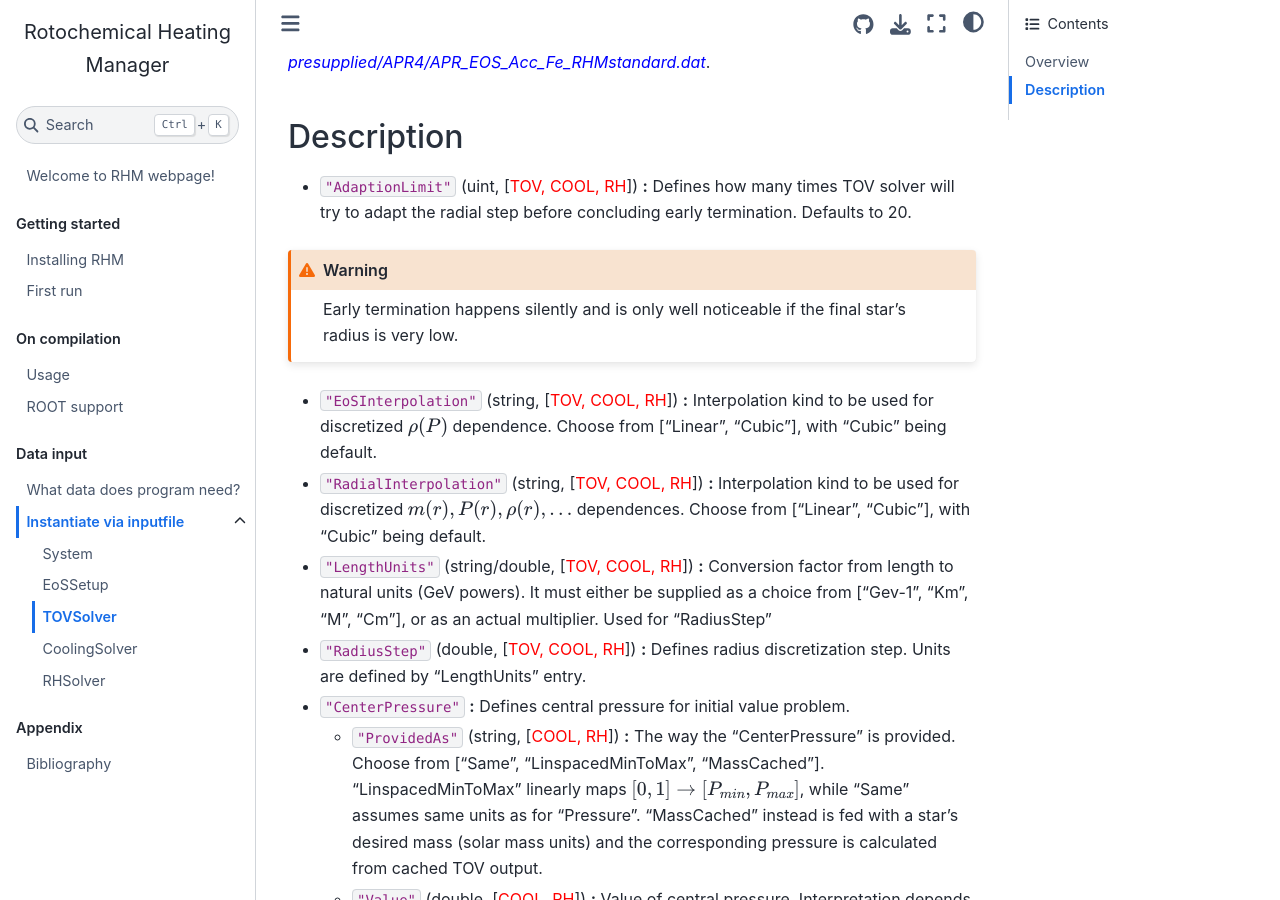
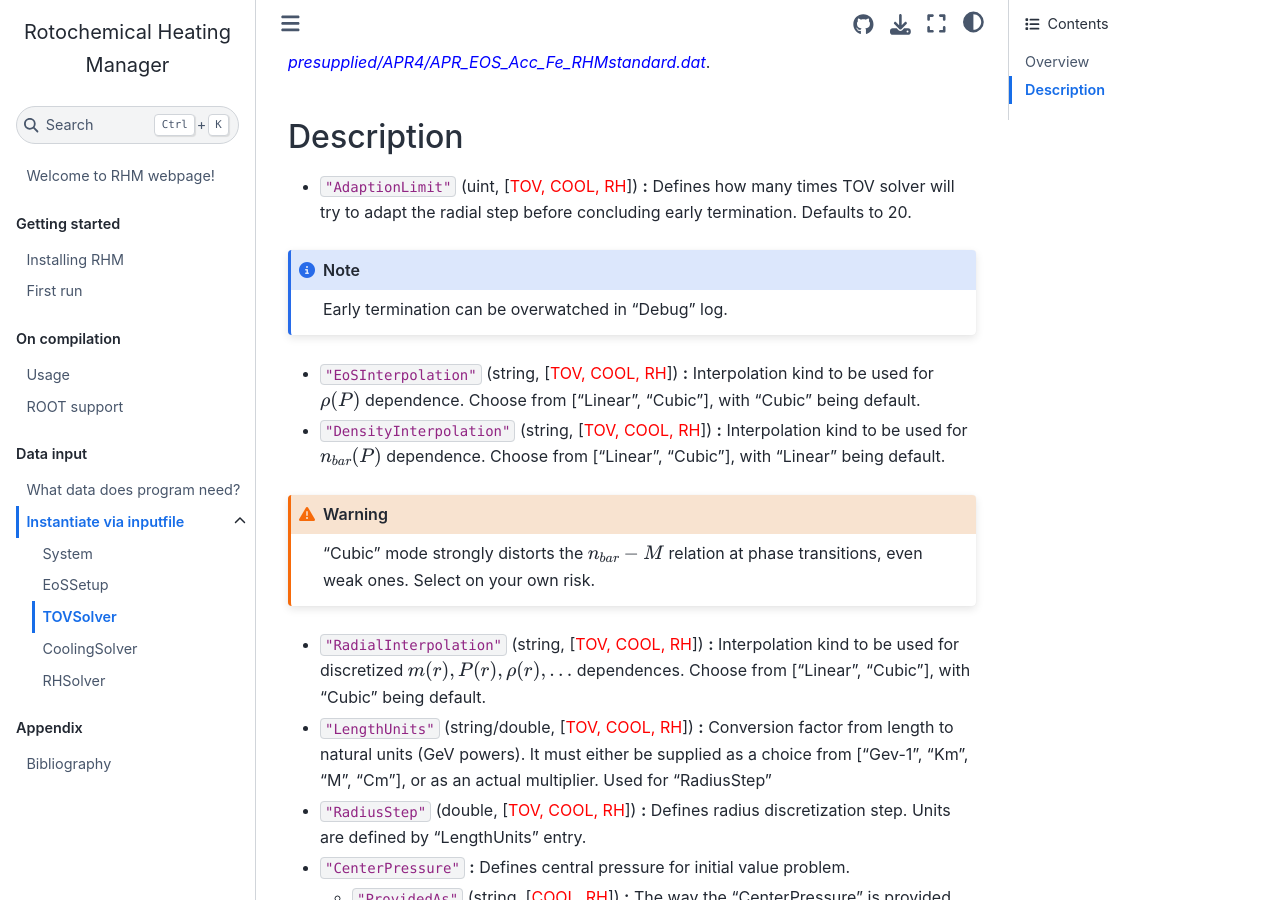
Before and after one commit to Silence2107/Rotochemical-heating-manager, a Jupyter Book: the page built from docs/data_input/inputfile_structure/tov_solver.md, in a window 1280 px wide and 900 px high, scrolled down 362 px. Built offline with Jupyter Book 1.0.4 settings and Sphinx 7.4.7 and the Sphinx Book theme 1.1.4, drawn with Linux system fonts in a browser that asks for light colours; cross-references to code outside the pages are shown as plain code.

Commit message:
separate interpolation mode for nb(P) to control M-nb diagram

````diff
--- a/docs/data_input/inputfile_structure/tov_solver.md
+++ b/docs/data_input/inputfile_structure/tov_solver.md
@@ -12,10 +12,14 @@ In order to refer to an example, see <span style="color:blue">_presupplied/APR4/
 ## Description
 
 - `"AdaptionLimit"` (uint, [<span style="color:red">TOV, COOL, RH</span>]) **:** Defines how many times TOV solver will try to adapt the radial step before concluding early termination. Defaults to 20.
+```{note}
+Early termination can be overwatched in "Debug" log.
+```
+- `"EoSInterpolation"` (string, [<span style="color:red">TOV, COOL, RH</span>]) **:** Interpolation kind to be used for $\rho(P)$ dependence. Choose from ["Linear", "Cubic"], with "Cubic" being default.
+- `"DensityInterpolation"` (string, [<span style="color:red">TOV, COOL, RH</span>]) **:** Interpolation kind to be used for $n_{bar}(P)$ dependence. Choose from ["Linear", "Cubic"], with "Linear" being default.
 ```{warning}
-Early termination happens silently and is only well noticeable if the final star's radius is very low.
+"Cubic" mode strongly distorts the $n_{bar}-M$ relation at phase transitions, even weak ones. Select on your own risk.
 ```
-- `"EoSInterpolation"` (string, [<span style="color:red">TOV, COOL, RH</span>]) **:** Interpolation kind to be used for discretized $\rho(P)$ dependence. Choose from ["Linear", "Cubic"], with "Cubic" being default.
 - `"RadialInterpolation"` (string, [<span style="color:red">TOV, COOL, RH</span>]) **:** Interpolation kind to be used for discretized $m(r), P(r), \rho(r), ...$ dependences. Choose from ["Linear", "Cubic"], with "Cubic" being default.
 - `"LengthUnits"` (string/double, [<span style="color:red">TOV, COOL, RH</span>]) **:** Conversion factor from length to natural units (GeV powers). It must either be supplied as a choice from ["Gev-1", "Km", "M", "Cm"], or as an actual multiplier. Used for "RadiusStep"
 
````
Also changed, not shown: 2 other files.
